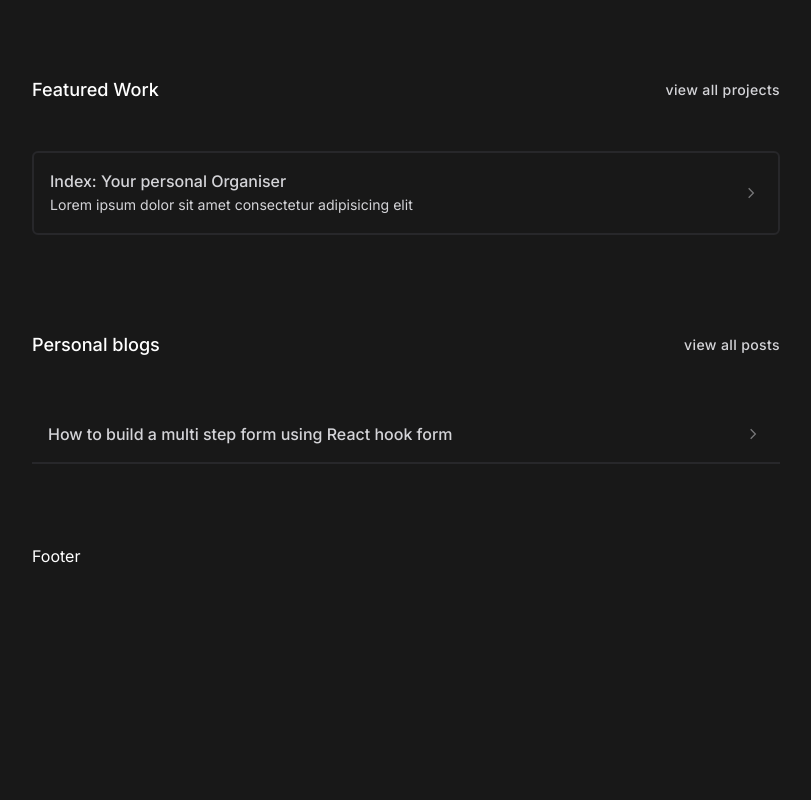
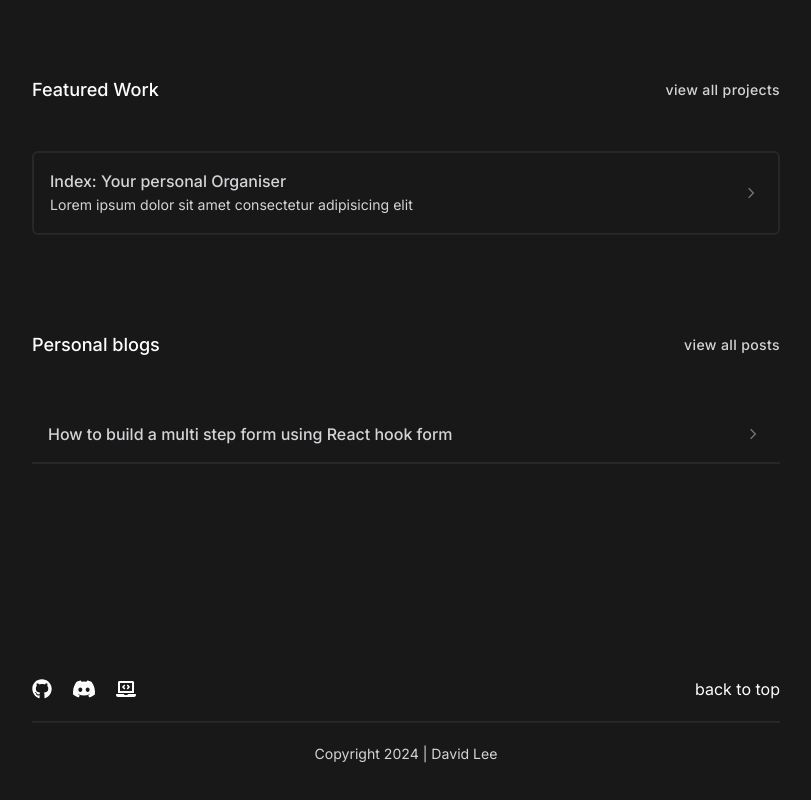
Before and after one commit to DLee1993/website, a Next.js app: page / in a window 1280 px wide. Shown: the part 419-1219 px from the top of the page, without its empty margins (234-1045 px from the left). Before the commit the page ends 987 px from the top, so only its background shows below. Built offline with nearby package versions, Linux system fonts and the light colour scheme.

Commit message:
added all footer content and styling

```diff
--- a/app/components/Footer.tsx
+++ b/app/components/Footer.tsx
@@ -1,6 +1,15 @@
+import { scrollToTop } from "../hooks/ScrollToTop";
+import SocialLinks from "./SocialLinks";
 const Footer = () => {
-  return (
-    <footer className="customWidth">Footer</footer>
-  )
-}
-export default Footer
+    return (
+        <footer className="customWidth min-h-32 flex flex-col justify-evenly mt-48 mb-5">
+            <section className="flex justify-between items-center">
+                <SocialLinks />
+                <button onClick={scrollToTop}>back to top</button>
+            </section>
+            <div className="h-[2px] w-full bg-zinc-800"></div>
+            <p className="text-center text-accent  text-subText">Copyright 2024 | David Lee</p>
+        </footer>
+    );
+};
+export default Footer;
```
